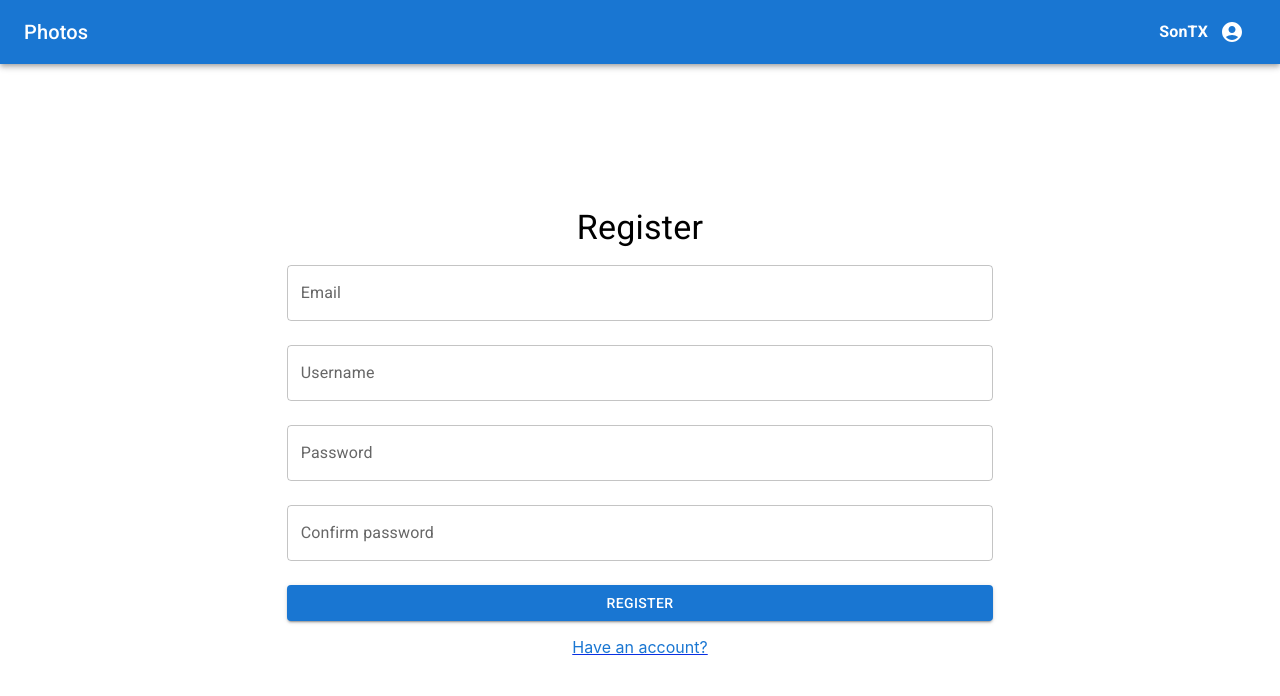
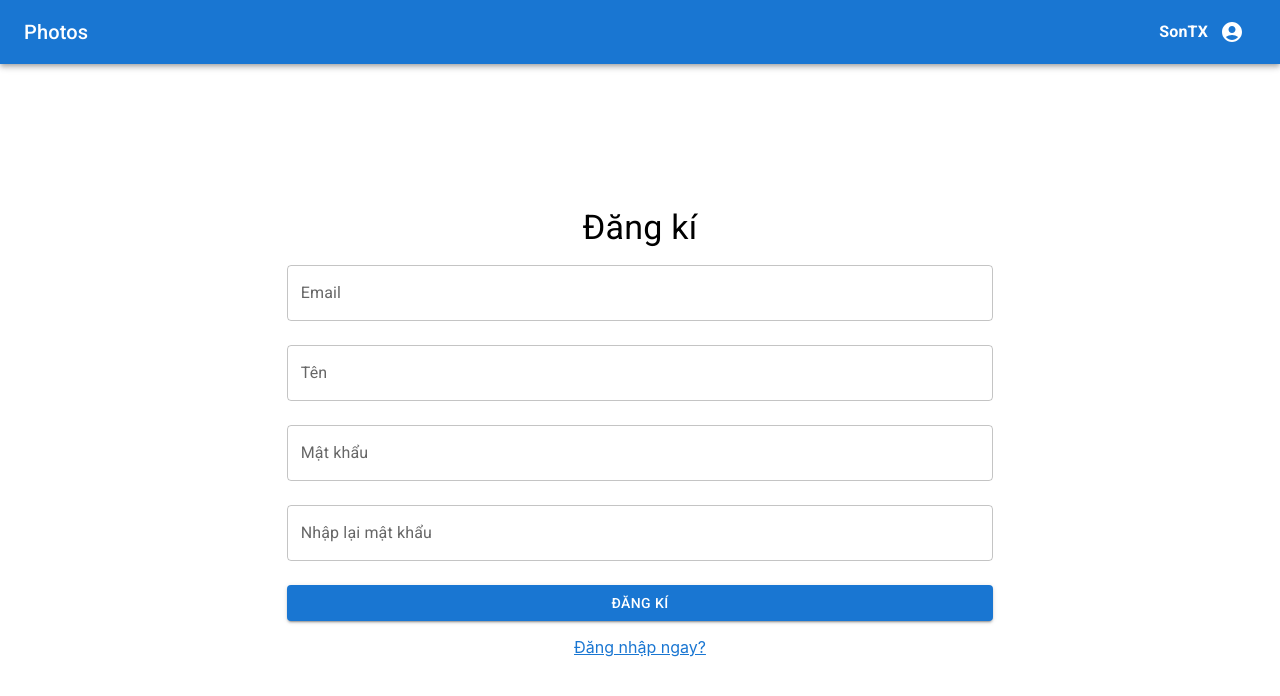
Before and after one commit to jasontran1503/reactjs-wedding-money, a React (Create React App) app: page /auth/register in a window 1280 px wide. Shown: the top 696 px of the page. Built offline with nearby package versions, Linux system fonts and the light colour scheme.

Commit message:
validate auth form & setup context

```diff
--- /dev/null
+++ b/src/features/auth/authActions.ts
@@ -0,0 +1,24 @@
+import { LoginRequest } from './authModel';
+
+export const LOGIN = '[Auth] LOGIN';
+export const LOGOUT = '[Auth] LOGOUT';
+export const IS_AUTHEN = '[Auth] IS_AUTHEN';
+export const GET_CURRENT_USER = '[Auth] GET_CURRENT_USER';
+
+const authActionTypes = [LOGIN, LOGOUT, IS_AUTHEN, GET_CURRENT_USER] as const;
+
+export type AuthActionType = typeof authActionTypes[number];
+
+export interface AuthAction {
+  type: AuthActionType;
+  payload: any;
+}
+
+const login = (payload: LoginRequest): AuthAction => ({
+  type: LOGIN,
+  payload
+});
+
+export const authActions = {
+  login
+};
--- /dev/null
+++ b/src/features/auth/authContext.tsx
@@ -0,0 +1,23 @@
+import { createContext, useContext, useReducer } from 'react';
+import { AuthAction } from './authActions';
+import { authReducer, AuthState, initialState } from './authReducer';
+
+interface AuthContextProps {
+  state: AuthState;
+  dispatch: React.Dispatch<AuthAction>;
+}
+
+const AuthContext = createContext<AuthContextProps>({
+  state: initialState,
+  dispatch: () => initialState
+});
+
+export const AuthProvider = (props: React.PropsWithChildren<{}>) => {
+  const [state, dispatch] = useReducer(authReducer, initialState);
+
+  return <AuthContext.Provider value={{ state, dispatch }} {...props}></AuthContext.Provider>;
+};
+
+export const useAuth = () => {
+  return useContext(AuthContext);
+};
--- a/src/features/auth/authReducer.ts
+++ b/src/features/auth/authReducer.ts
@@ -1 +1,27 @@
-export {}
+import { AuthAction, LOGIN } from './authActions';
+
+export interface AuthState {
+  isAuthenticated: boolean;
+  user: any | null;
+  isLoading: boolean;
+  error: any | null;
+}
+
+export const initialState: AuthState = {
+  isAuthenticated: false,
+  user: null,
+  isLoading: false,
+  error: null
+};
+
+export const authReducer = (state: AuthState, action: AuthAction): AuthState => {
+  switch (action.type) {
+    case LOGIN:
+      console.log(state);
+      console.log(action);
+      return state;
+
+    default:
+      return state;
+  }
+};
--- a/src/features/auth/components/Login.tsx
+++ b/src/features/auth/components/Login.tsx
@@ -1,13 +1,45 @@
 import Box from '@mui/material/Box';
 import Button from '@mui/material/Button';
-import Link from '@mui/material/Link';
 import TextField from '@mui/material/TextField';
 import Typography from '@mui/material/Typography';
-import { Link as RouterLink } from 'react-router-dom';
+import { Link } from 'react-router-dom';
+import { authActions } from '../authActions';
+import { useAuth } from '../authContext';
+import './Style.css';
+import * as yup from 'yup';
+import { yupResolver } from '@hookform/resolvers/yup';
+import { LoginRequest } from '../authModel';
+import { useForm } from 'react-hook-form';
 
 const Login = () => {
+  const { state, dispatch } = useAuth();
+
+  const validation = yup.object().shape({
+    email: yup.string().required('Email không được để trống').email('Email không đúng định dạng'),
+    password: yup
+      .string()
+      .required('Mật khẩu không được để trống')
+      .min(6, 'Mật khẩu dài từ 6 đến 20 ký tự')
+      .max(20, 'Mật khẩu dài từ 6 đến 20 ký tự')
+  });
+
+  const {
+    register,
+    handleSubmit,
+    reset,
+    formState: { errors }
+  } = useForm<LoginRequest>({
+    mode: 'onTouched',
+    resolver: yupResolver(validation)
+  });
+
+  const onSubmit = async (data: LoginRequest) => {
+    console.log(state);
+    dispatch(authActions.login({ email: 'sontx', password: '111111' }));
+  };
+
   return (
-    <form>
+    <form onSubmit={handleSubmit(onSubmit)}>
       <Box
         sx={{
           display: 'flex',
@@ -29,17 +61,34 @@ const Login = () => {
           component="div"
           sx={{ flexGrow: 1 }}
         >
-          Login
+          Đăng nhập
         </Typography>
-        <TextField label="Email" variant="outlined" margin="normal" />
-        <TextField label="Password" variant="outlined" type={'password'} margin="normal" />
-        <Button variant="contained" style={{ marginTop: '16px' }}>
-          Login
+        <TextField
+          error={errors.email ? true : false}
+          label="Email"
+          variant="outlined"
+          margin="normal"
+          id={errors.email && `outlined-error-helper-text`}
+          helperText={errors.email && errors.email?.message}
+          {...register('email')}
+        />
+        <TextField
+          error={errors.password ? true : false}
+          label="Mật khẩu"
+          variant="outlined"
+          type={'password'}
+          margin="normal"
+          id={errors.password && `outlined-error-helper-text`}
+          helperText={errors.password && errors.password?.message}
+          {...register('password')}
+        />
+        <Button variant="contained" style={{ marginTop: '16px' }} type="submit">
+          Đăng nhập
         </Button>
         <span style={{ marginTop: '16px', textAlign: 'center' }}>
-          <RouterLink to="/auth/register">
-            <Link>Need an account?</Link>
-          </RouterLink>
+          <Link to="/auth/register" className="text-navigate">
+            Tạo tài khoản?
+          </Link>
         </span>
       </Box>
     </form>
--- a/src/features/auth/components/Register.tsx
+++ b/src/features/auth/components/Register.tsx
@@ -1,13 +1,46 @@
 import Box from '@mui/material/Box';
 import Button from '@mui/material/Button';
-import Link from '@mui/material/Link';
 import TextField from '@mui/material/TextField';
 import Typography from '@mui/material/Typography';
-import { Link as RouterLink } from 'react-router-dom';
+import { Link } from 'react-router-dom';
+import './Style.css';
+import { useForm } from 'react-hook-form';
+import * as yup from 'yup';
+import { yupResolver } from '@hookform/resolvers/yup';
+import { RegisterRequest } from '../authModel';
 
 const Register = () => {
+  const validation = yup.object().shape({
+    email: yup.string().required('Email không được để trống').email('Email không đúng định dạng'),
+    username: yup
+      .string()
+      .required('Tên không được để trống')
+      .matches(/^[a-zA-Z0-9]*$/, 'Tên chỉ chứa ký tự số và chữ'),
+    password: yup
+      .string()
+      .required('Mật khẩu không được để trống')
+      .min(4, 'Mật khẩu dài từ 4 đến 20 ký tự')
+      .max(20, 'Mật khẩu dài từ 4 đến 20 ký tự'),
+    confirmPassword: yup.string().oneOf([yup.ref('password'), null], 'Mật khẩu không trùng khớp')
+  });
+
+  const {
+    register,
+    handleSubmit,
+    reset,
+    formState: { errors }
+  } = useForm<RegisterRequest>({
+    mode: 'onTouched',
+    resolver: yupResolver(validation)
+  });
+
+  const onSubmit = (data: RegisterRequest) => {
+    console.log(data);
+    // dispatch(authActions.login({ email: 'sontx', password: '111111' }));
+  };
+
   return (
-    <form>
+    <form onSubmit={handleSubmit(onSubmit)}>
       <Box
         sx={{
           display: 'flex',
@@ -29,19 +62,53 @@ const Register = () => {
           component="div"
           sx={{ flexGrow: 1 }}
         >
-          Register
+          Đăng kí
         </Typography>
-        <TextField label="Email" variant="outlined" margin="normal" />
-        <TextField label="Username" variant="outlined" margin="normal" />
-        <TextField label="Password" variant="outlined" type={'password'} margin="normal" />
-        <TextField label="Confirm password" variant="outlined" type={'password'} margin="normal" />
-        <Button variant="contained" style={{ marginTop: '16px' }}>
-          Register
+        <TextField
+          error={errors.email ? true : false}
+          label="Email"
+          variant="outlined"
+          margin="normal"
+          id={errors.email && `outlined-error-helper-text`}
+          helperText={errors.email && errors.email?.message}
+          {...register('email')}
+        />
+        <TextField
+          error={errors.username ? true : false}
+          label="Tên"
+          variant="outlined"
+          margin="normal"
+          id={errors.username && `outlined-error-helper-text`}
+          helperText={errors.username && errors.username?.message}
+          {...register('username')}
+        />
+        <TextField
+          error={errors.password ? true : false}
+          label="Mật khẩu"
+          variant="outlined"
+          type={'password'}
+          margin="normal"
+          id={errors.password && `outlined-error-helper-text`}
+          helperText={errors.password && errors.password?.message}
+          {...register('password')}
+        />
+        <TextField
+          error={errors.confirmPassword ? true : false}
+          label="Nhập lại mật khẩu"
+          variant="outlined"
+          type={'password'}
+          margin="normal"
+          id={errors.password && `outlined-error-helper-text`}
+          helperText={errors.confirmPassword && errors.confirmPassword?.message}
+          {...register('confirmPassword')}
+        />
+        <Button variant="contained" style={{ marginTop: '16px' }} type="submit">
+          Đăng kí
         </Button>
         <span style={{ marginTop: '16px', textAlign: 'center' }}>
-          <RouterLink to="/auth/register">
-            <Link>Have an account?</Link>
-          </RouterLink>
+          <Link to="/auth/login" className="text-navigate">
+            Đăng nhập ngay?
+          </Link>
         </span>
       </Box>
     </form>
--- /dev/null
+++ b/src/features/auth/components/Style.css
@@ -0,0 +1,6 @@
+.text-navigate {
+  margin: 0;
+  color: #1976d2;
+  text-decoration: underline;
+  text-decoration-color: #1976d2;
+}
--- a/src/index.tsx
+++ b/src/index.tsx
@@ -4,12 +4,15 @@ import './index.css';
 import App from './App';
 import reportWebVitals from './reportWebVitals';
 import { BrowserRouter } from 'react-router-dom';
+import { AuthProvider } from 'features/auth/authContext';
 
 const root = ReactDOM.createRoot(document.getElementById('root') as HTMLElement);
 root.render(
   <React.StrictMode>
     <BrowserRouter>
-      <App />
+      <AuthProvider>
+        <App />
+      </AuthProvider>
     </BrowserRouter>
   </React.StrictMode>
 );
```
